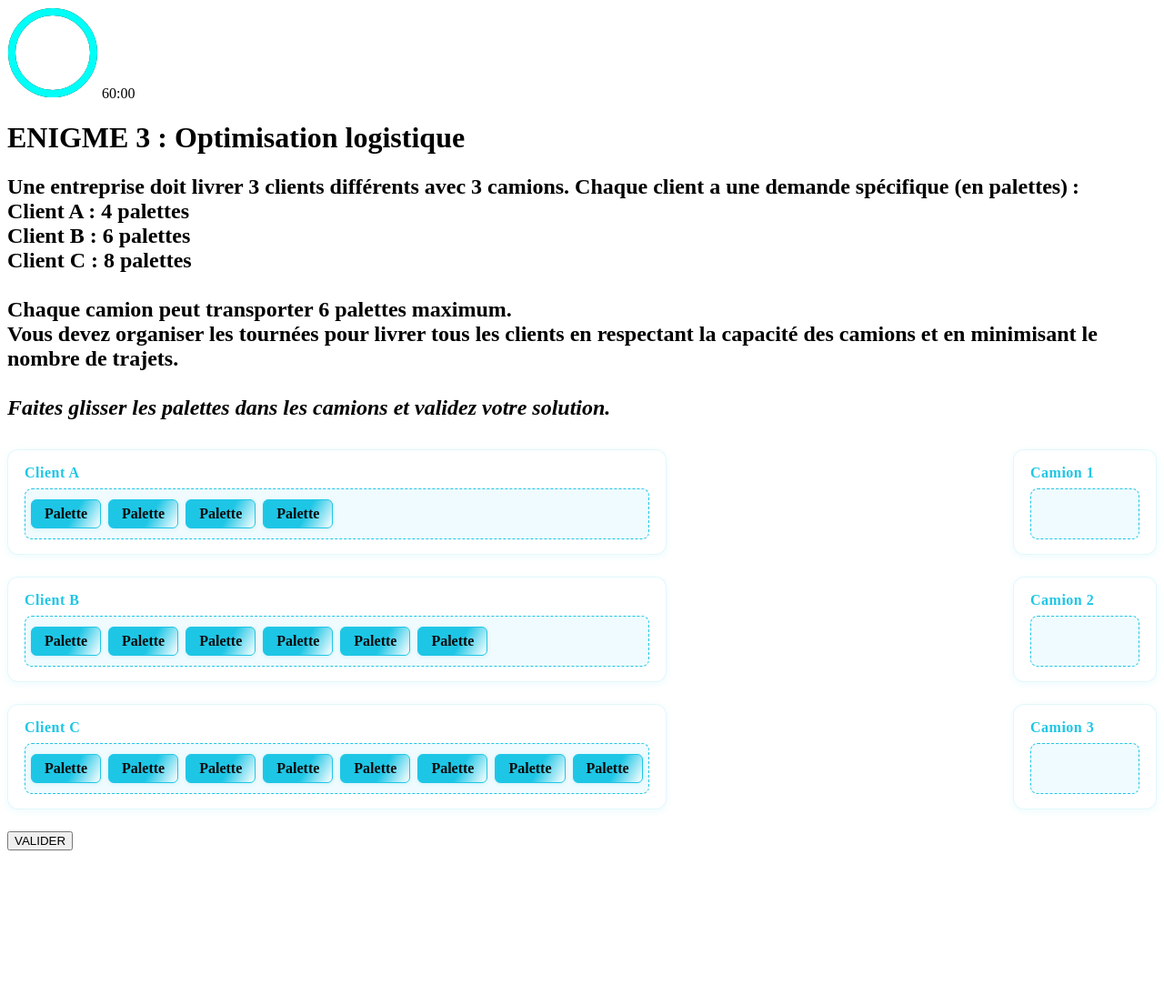
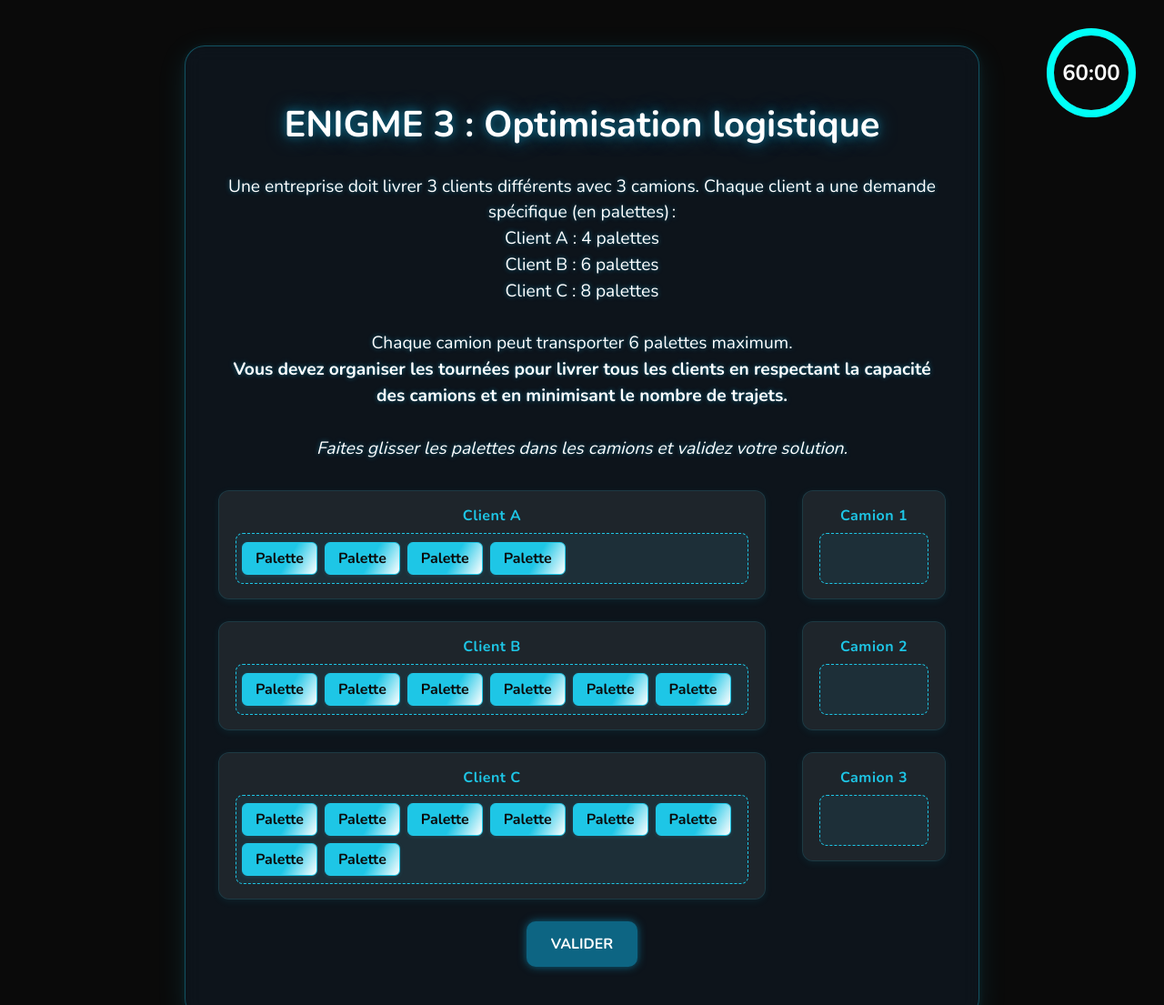
Before and after one commit to thibatx/workshop-escape_game, a website: page public/html/frame3.html in a window 1280 px wide. Shown: the top 1105 px of the page at 91% size. Before the commit the page ends 951 px from the top, so only its background shows below. Drawn offline with nearby package versions, Linux system fonts and the light colour scheme.

Commit message:
modif_frame11

```diff
--- a/public/css/frame3.css
+++ b/public/css/frame3.css
@@ -56,3 +56,244 @@
   box-shadow: 0 2px 8px 0 #1ec6e6;
   background: #fff;
 }
+/* Overlay qui bloque toute interaction */
+#blocker-overlay {
+  position: fixed;
+  top: 0;
+  left: 0;
+  width: 100vw;
+  height: 100vh;
+  background: rgba(0,0,0,0.25);
+  z-index: 999999;
+  pointer-events: all;
+}
+
+/* Bombe centrale */
+
+
+/* Coffre-fort (porte) */
+
+/* Overlay fissures explosion */
+#explosion-overlay {
+  position: fixed;
+  top: 0;
+  left: 0;
+  width: 100vw;
+  height: 100vh;
+  z-index: 99999;
+  pointer-events: none;
+  background: url('https://i.imgur.com/6Qw1QwF.png') center center/cover no-repeat, rgba(0,0,0,0.15);
+  opacity: 0.92;
+  animation: none;
+}
+
+@keyframes shake {
+  0% { transform: translate(0, 0) rotate(0deg); }
+  20% { transform: translate(-10px, 5px) rotate(-2deg); }
+  40% { transform: translate(8px, -8px) rotate(2deg); }
+  60% { transform: translate(-6px, 6px) rotate(-1deg); }
+  80% { transform: translate(4px, -4px) rotate(1deg); }
+  100% { transform: translate(0, 0) rotate(0deg); }
+}
+
+#explosion-overlay.shake {
+  animation: shake 0.5s 2;
+}
+/* ======================= */
+/* POLICES ET CONTAINER */
+/* ======================= */
+body {
+  font-family: 'Nunito', sans-serif;
+  margin: 0;
+  padding: 0;
+  background: #0a0a0a;
+  color: #0d6583;
+  text-align: center;
+}
+
+.container {
+  max-width: 800px;
+  margin: 50px auto;
+  padding: 32px 36px;
+  background: rgba(20, 40, 60, 0.35);
+  border: 1.5px solid rgba(30, 198, 230, 0.35);
+  border-radius: 22px;
+  box-shadow: 0 8px 32px 0 rgba(30,198,230,0.12), 0 1.5px 8px 0 rgba(30,198,230,0.10);
+  backdrop-filter: blur(10px);
+  -webkit-backdrop-filter: blur(10px);
+  position: relative;
+  z-index: 2;
+  transition: box-shadow 0.3s, border 0.3s;
+}
+.container:hover {
+  box-shadow: 0 8px 40px 0 rgba(30,198,230,0.22), 0 1.5px 16px 0 rgba(30,198,230,0.18);
+  border: 1.5px solid #1ec6e6;
+}
+
+/* ======================= */
+/* TITRES ET TEXTE */
+/* ======================= */
+h1 {
+  font-weight: 700;
+  font-size: 2.5em;
+  color: white;
+  text-shadow: 0 0 10px #0d6583, 0 0 20px #0d6583;
+}
+
+h2 {
+  font-weight: 400;
+  font-size: 1.2em;
+  line-height: 1.5em;
+  color: white;
+  margin-bottom: 30px;
+  text-shadow: 0 0 5px #0d6583;
+}
+
+/* ======================= */
+/* INPUT ET BOUTON */
+/* ======================= */
+.input-area {
+  display: flex;
+  justify-content: center;
+  gap: 10px;
+  margin-bottom: 20px;
+}
+
+input[type="text"] {
+  padding: 12px 20px;
+  font-size: 16px;
+  font-weight: 700;
+  font-family: 'Nunito', sans-serif;
+  background-color: #111;
+  color: white;
+  border: 2px solid #0d6583;
+  border-radius: 10px;
+  width: 250px;
+  transition: all 0.3s;
+  box-shadow: 0 0 10px #0d6583 inset;
+}
+
+input[type="text"]:focus {
+  outline: none;
+  border-color: #0d6583;
+  box-shadow: 0 0 15px #0d6583 inset, 0 0 10px #0d6583;
+}
+
+button {
+  padding: 12px 25px;
+  font-size: 16px;
+  font-weight: 700;
+  font-family: 'Nunito', sans-serif;
+  color: white;
+  background-color: #0d6583;
+  border: 2px solid #0d6583;
+  border-radius: 10px;
+  cursor: pointer;
+  transition: all 0.3s;
+  box-shadow: 0 0 10px #0d6583;
+}
+
+button:hover {
+  background-color: #0a0a0a;
+  color: #0d6583;
+  box-shadow: 0 0 20px #0d6583, 0 0 40px #33ffff;
+}
+
+/* ======================= */
+/* RESULTAT ENIGME */
+/* ======================= */
+p#resultat {
+  font-weight: 700;
+  font-size: 1.5em;
+  text-shadow: 0 0 10px #0d6583;
+}
+
+/* ======================= */
+/* Minuteur / Coffre en haut à droite */
+/* ======================= */
+
+#coffre-timer {
+  position: fixed;
+  top: 20px;
+  right: 20px;
+  color: white;
+  font-family: 'Nunito', sans-serif;
+  font-weight: 700;
+  font-size: 1.5em;
+  text-align: center;
+  width: 120px;
+  height: 120px;
+  display: flex;
+  flex-direction: column;
+  align-items: center;
+  justify-content: center;
+  z-index: 10;
+  background: none;
+  border: none;
+  box-shadow: none;
+  transition: all 0.3s;
+}
+
+#timer-svg {
+  position: absolute;
+  top: 50%;
+  left: 50%;
+  transform: translate(-50%, -50%);
+  z-index: 1;
+  pointer-events: none;
+}
+
+#timer {
+  position: relative;
+  z-index: 2;
+  font-size: 1em;
+  color: #fff;
+  text-shadow: none;
+  transition: color 0.3s, text-shadow 0.3s;
+}
+
+#coffre-timer.pulse #timer {
+  animation: pulse-timer 0.6s infinite alternate cubic-bezier(0.4,0,0.2,1);
+}
+
+@keyframes pulse-timer {
+  0% {
+    color: #fff;
+    text-shadow: 0 0 10px #ff0040, 0 0 20px #ff0040;
+    transform: scale(1);
+    filter: drop-shadow(0 0 0px #ff0040);
+  }
+  60% {
+    color: #ff0040;
+    text-shadow: 0 0 40px #ff0040, 0 0 60px #ff0040;
+    transform: scale(1.18);
+    filter: drop-shadow(0 0 16px #ff0040);
+  }
+  100% {
+    color: #ff0040;
+    text-shadow: 0 0 30px #ff0040, 0 0 40px #ff0040;
+    transform: scale(1.08);
+    filter: drop-shadow(0 0 8px #ff0040);
+  }
+}
+
+#timer-circle {
+  transition: stroke 0.3s;
+  filter: none;
+}
+
+#coffre-timer.open {
+  box-shadow: 0 0 25px #0d6583, 0 0 50px #0d6583 inset, 0 0 40px #0d6583;
+}
+
+/* Fond animé de particules */
+#background-network {
+  position: fixed;
+  top: 0;
+  left: 0;
+  width: 100vw;
+  height: 100vh;
+  z-index: 0;
+  pointer-events: none;
+  background: #0a0a0a;
+}
```
